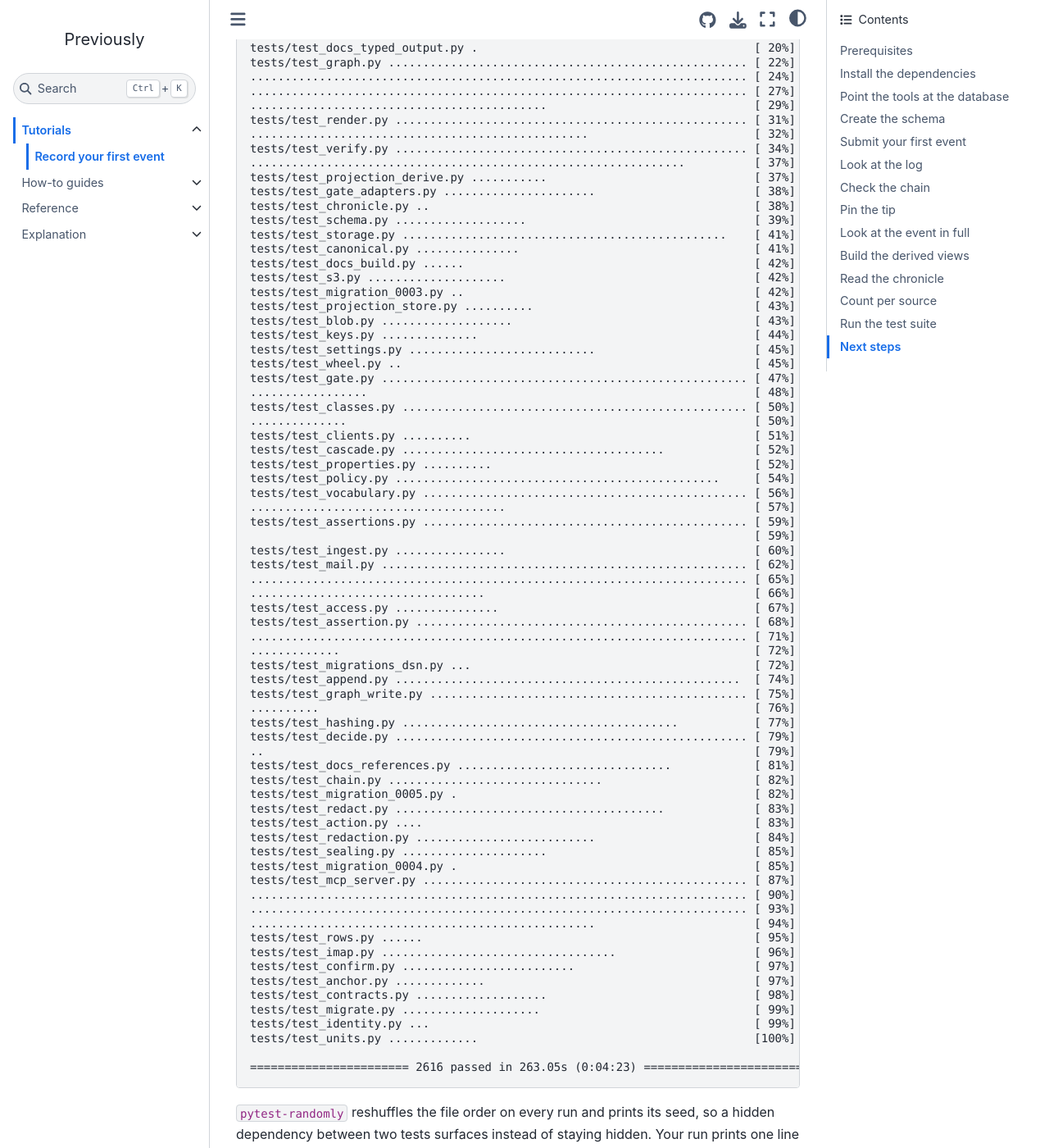
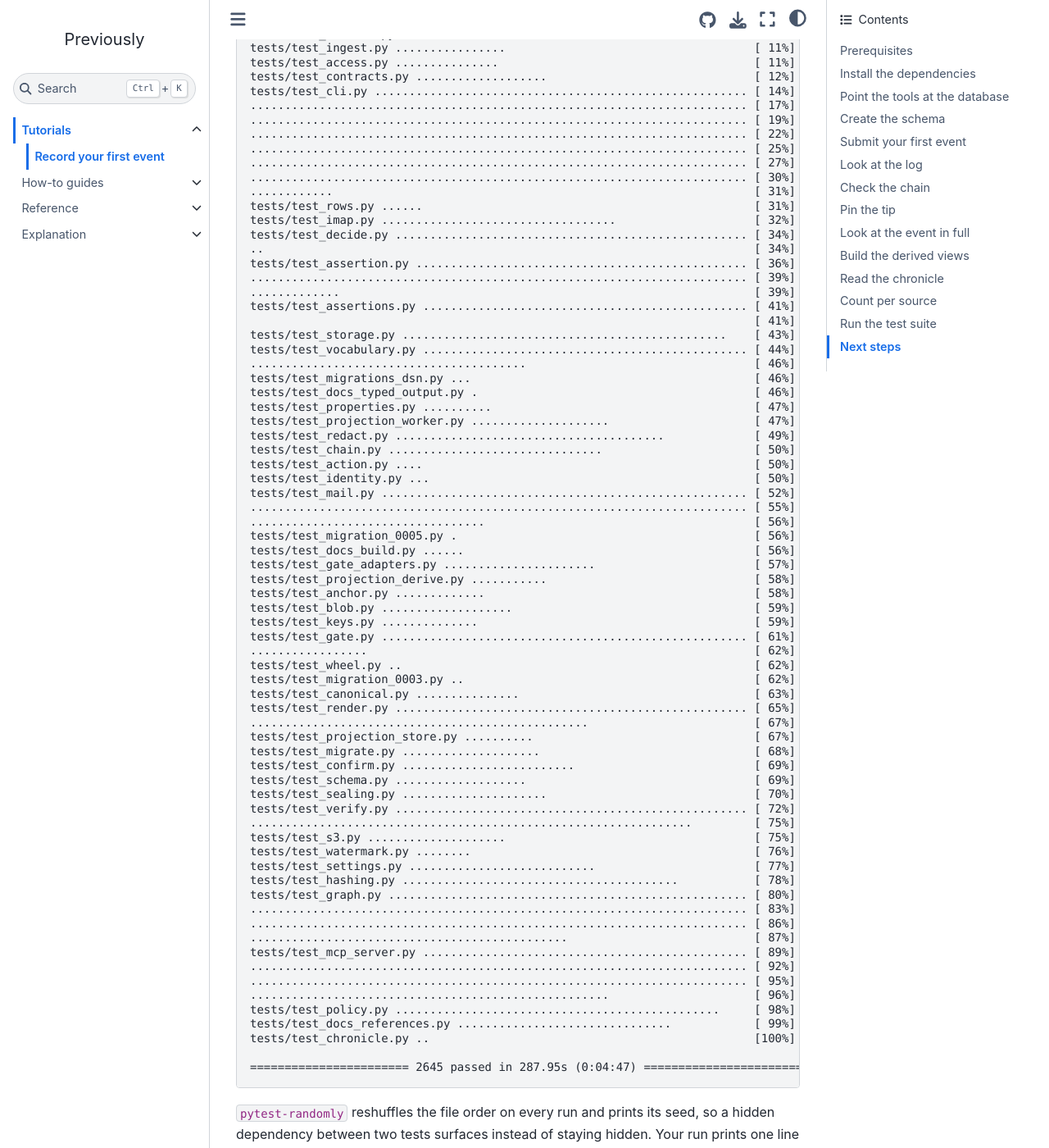
Before and after one commit to jensens/previously, a Sphinx documentation site: the page built from docs/tutorials/record-your-first-event.md, in a window 1280 px wide and 1400 px high, scrolled down 5252 px. Shown: the whole window at 82% size. Built offline with Sphinx 7.4.7 and the Sphinx Book theme 1.1.4, drawn with Linux system fonts in a browser that asks for light colours; pages that are not in the unit, such as notebooks, are missing from menus; some of the changed text lies outside the part shown.

Commit message:
tutorial: retype the test run from one green run, 2645 passed
Assisted-By: Claude Opus 5.5 <noreply@anthropic.com>

````diff
--- a/docs/tutorials/record-your-first-event.md
+++ b/docs/tutorials/record-your-first-event.md
@@ -193,94 +193,94 @@ It raises its own PostgreSQL container, a RustFS container as the S3 server for
 $ uv run pytest
 ============================= test session starts ==============================
 platform linux -- Python 3.14.8, pytest-9.1.1, pluggy-1.6.0
-Using --randomly-seed=1126326222
+Using --randomly-seed=3109946931
 configfile: pyproject.toml
 testpaths: tests
 plugins: anyio-4.15.1, platformdirs-4.12.2, cov-7.1.0, randomly-5.0.0, hypothesis-6.168.3
-collected 2616 items
+collected 2645 items
 
-tests/test_watermark.py ........                                         [  0%]
-tests/test_projection_worker.py ....................                     [  1%]
-tests/test_cli.py ...................................................... [  3%]
-........................................................................ [  5%]
-........................................................................ [  8%]
-........................................................................ [ 11%]
-........................................................................ [ 14%]
-........................................................................ [ 16%]
+tests/test_units.py .............                                        [  0%]
+tests/test_append.py ..................................................  [  2%]
+tests/test_redaction.py ..........................                       [  3%]
+tests/test_clients.py ..........                                         [  3%]
+tests/test_classes.py .................................................. [  5%]
+...............................                                          [  6%]
+tests/test_migration_0004.py .                                           [  6%]
+tests/test_graph_write.py .............................................. [  8%]
+..........                                                               [  8%]
+tests/test_cascade.py ......................................             [ 10%]
+tests/test_ingest.py ................                                    [ 11%]
+tests/test_access.py ...............                                     [ 11%]
+tests/test_contracts.py ...................                              [ 12%]
+tests/test_cli.py ...................................................... [ 14%]
+........................................................................ [ 17%]
 ........................................................................ [ 19%]
-.........                                                                [ 19%]
-tests/test_docs_typed_output.py .                                        [ 20%]
-tests/test_graph.py .................................................... [ 22%]
-........................................................................ [ 24%]
+........................................................................ [ 22%]
+........................................................................ [ 25%]
 ........................................................................ [ 27%]
-...........................................                              [ 29%]
-tests/test_render.py ................................................... [ 31%]
-.................................................                        [ 32%]
-tests/test_verify.py ................................................... [ 34%]
-...............................................................          [ 37%]
-tests/test_projection_derive.py ...........                              [ 37%]
-tests/test_gate_adapters.py ......................                       [ 38%]
-tests/test_chronicle.py ..                                               [ 38%]
-tests/test_schema.py ...................                                 [ 39%]
-tests/test_storage.py ...............................................    [ 41%]
-tests/test_canonical.py ...............                                  [ 41%]
-tests/test_docs_build.py ......                                          [ 42%]
-tests/test_s3.py ....................                                    [ 42%]
-tests/test_migration_0003.py ..                                          [ 42%]
-tests/test_projection_store.py ..........                                [ 43%]
-tests/test_blob.py ...................                                   [ 43%]
-tests/test_keys.py ..............                                        [ 44%]
-tests/test_settings.py ...........................                       [ 45%]
-tests/test_wheel.py ..                                                   [ 45%]
-tests/test_gate.py ..................................................... [ 47%]
-.................                                                        [ 48%]
-tests/test_classes.py .................................................. [ 50%]
-..............                                                           [ 50%]
-tests/test_clients.py ..........                                         [ 51%]
-tests/test_cascade.py ......................................             [ 52%]
-tests/test_properties.py ..........                                      [ 52%]
-tests/test_policy.py ...............................................     [ 54%]
-tests/test_vocabulary.py ............................................... [ 56%]
-.....................................                                    [ 57%]
-tests/test_assertions.py ............................................... [ 59%]
-                                                                         [ 59%]
-tests/test_ingest.py ................                                    [ 60%]
-tests/test_mail.py ..................................................... [ 62%]
-........................................................................ [ 65%]
-..................................                                       [ 66%]
-tests/test_access.py ...............                                     [ 67%]
-tests/test_assertion.py ................................................ [ 68%]
-........................................................................ [ 71%]
-.............                                                            [ 72%]
-tests/test_migrations_dsn.py ...                                         [ 72%]
-tests/test_append.py ..................................................  [ 74%]
-tests/test_graph_write.py .............................................. [ 75%]
-..........                                                               [ 76%]
-tests/test_hashing.py ........................................           [ 77%]
-tests/test_decide.py ................................................... [ 79%]
-..                                                                       [ 79%]
-tests/test_docs_references.py ...............................            [ 81%]
-tests/test_chain.py ...............................                      [ 82%]
-tests/test_migration_0005.py .                                           [ 82%]
-tests/test_redact.py .......................................             [ 83%]
-tests/test_action.py ....                                                [ 83%]
-tests/test_redaction.py ..........................                       [ 84%]
-tests/test_sealing.py .....................                              [ 85%]
-tests/test_migration_0004.py .                                           [ 85%]
-tests/test_mcp_server.py ............................................... [ 87%]
-........................................................................ [ 90%]
-........................................................................ [ 93%]
-..................................................                       [ 94%]
-tests/test_rows.py ......                                                [ 95%]
-tests/test_imap.py ..................................                    [ 96%]
-tests/test_confirm.py .........................                          [ 97%]
-tests/test_anchor.py .............                                       [ 97%]
-tests/test_contracts.py ...................                              [ 98%]
-tests/test_migrate.py ....................                               [ 99%]
-tests/test_identity.py ...                                               [ 99%]
-tests/test_units.py .............                                        [100%]
+........................................................................ [ 30%]
+............                                                             [ 31%]
+tests/test_rows.py ......                                                [ 31%]
+tests/test_imap.py ..................................                    [ 32%]
+tests/test_decide.py ................................................... [ 34%]
+..                                                                       [ 34%]
+tests/test_assertion.py ................................................ [ 36%]
+........................................................................ [ 39%]
+.............                                                            [ 39%]
+tests/test_assertions.py ............................................... [ 41%]
+                                                                         [ 41%]
+tests/test_storage.py ...............................................    [ 43%]
+tests/test_vocabulary.py ............................................... [ 44%]
+........................................                                 [ 46%]
+tests/test_migrations_dsn.py ...                                         [ 46%]
+tests/test_docs_typed_output.py .                                        [ 46%]
+tests/test_properties.py ..........                                      [ 47%]
+tests/test_projection_worker.py ....................                     [ 47%]
+tests/test_redact.py .......................................             [ 49%]
+tests/test_chain.py ...............................                      [ 50%]
+tests/test_action.py ....                                                [ 50%]
+tests/test_identity.py ...                                               [ 50%]
+tests/test_mail.py ..................................................... [ 52%]
+........................................................................ [ 55%]
+..................................                                       [ 56%]
+tests/test_migration_0005.py .                                           [ 56%]
+tests/test_docs_build.py ......                                          [ 56%]
+tests/test_gate_adapters.py ......................                       [ 57%]
+tests/test_projection_derive.py ...........                              [ 58%]
+tests/test_anchor.py .............                                       [ 58%]
+tests/test_blob.py ...................                                   [ 59%]
+tests/test_keys.py ..............                                        [ 59%]
+tests/test_gate.py ..................................................... [ 61%]
+.................                                                        [ 62%]
+tests/test_wheel.py ..                                                   [ 62%]
+tests/test_migration_0003.py ..                                          [ 62%]
+tests/test_canonical.py ...............                                  [ 63%]
+tests/test_render.py ................................................... [ 65%]
+.................................................                        [ 67%]
+tests/test_projection_store.py ..........                                [ 67%]
+tests/test_migrate.py ....................                               [ 68%]
+tests/test_confirm.py .........................                          [ 69%]
+tests/test_schema.py ...................                                 [ 69%]
+tests/test_sealing.py .....................                              [ 70%]
+tests/test_verify.py ................................................... [ 72%]
+................................................................         [ 75%]
+tests/test_s3.py ....................                                    [ 75%]
+tests/test_watermark.py ........                                         [ 76%]
+tests/test_settings.py ...........................                       [ 77%]
+tests/test_hashing.py ........................................           [ 78%]
+tests/test_graph.py .................................................... [ 80%]
+........................................................................ [ 83%]
+........................................................................ [ 86%]
+..............................................                           [ 87%]
+tests/test_mcp_server.py ............................................... [ 89%]
+........................................................................ [ 92%]
+........................................................................ [ 95%]
+....................................................                     [ 96%]
+tests/test_policy.py ...............................................     [ 98%]
+tests/test_docs_references.py ...............................            [ 99%]
+tests/test_chronicle.py ..                                               [100%]
 
-======================= 2616 passed in 263.05s (0:04:23) =======================
+======================= 2645 passed in 287.95s (0:04:47) =======================
 ```
 
 `pytest-randomly` reshuffles the file order on every run and prints its seed, so a hidden dependency between two tests surfaces instead of staying hidden.
````
